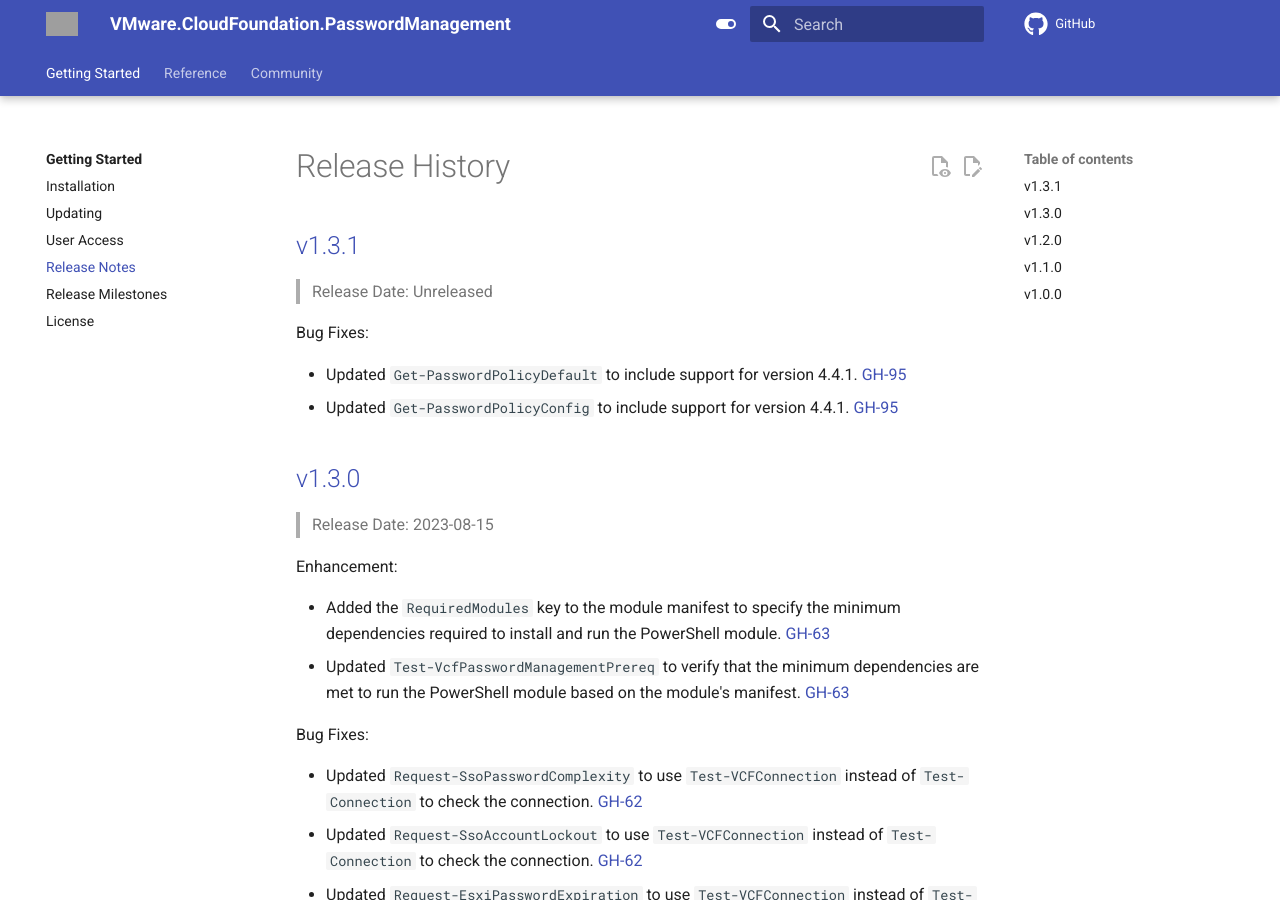
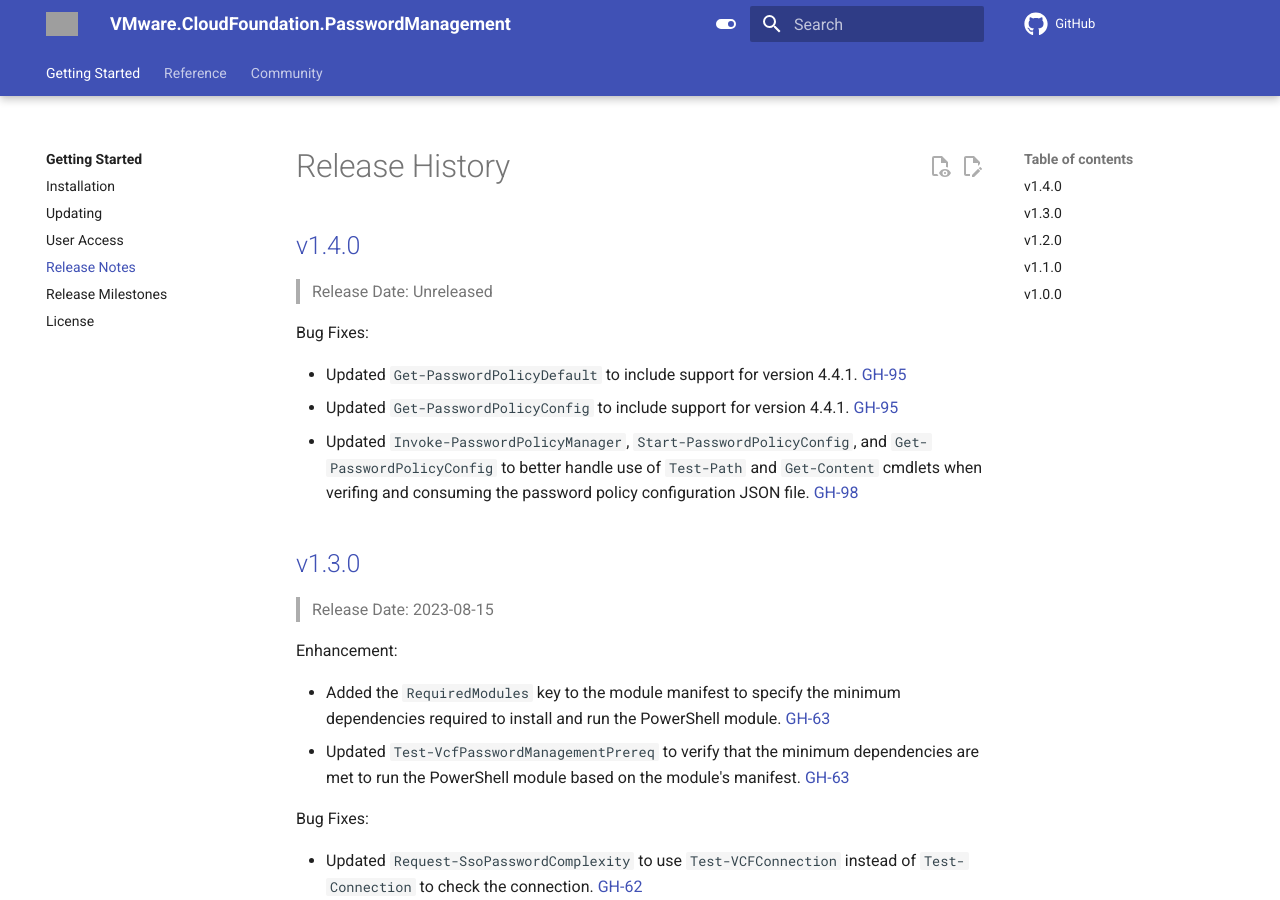
Before and after one commit to vmware/powershell-module-for-vmware-cloud-foundation-password-management, an MkDocs documentation site: the page built from docs/release-notes.md, in a window 1280 px wide and 900 px high. Built offline with MkDocs 1.6.1 and Material for MkDocs 9.7.7, drawn with Linux system fonts in a browser that asks for light colours; comment, search, counter and statistics services are not loaded; the version menu is left out; grey boxes are pictures that could not be loaded.

Commit message:
fix: update use of `Test-Path` and `Get-Content` (#98)
- Updated use of `Test-Path` and `Get-Content` in:
  - `Start-PasswordPolicyConfig` cmdlet.
  - `Invoke-PasswordPolicyManager` cmdlet.
  - `Get-PasswordPolicyConfig` cmdlet.
- Minor syntax updates in metadata and docs.
- Updated module version and build to v1.4.0.1001.
- Updated `CHANGELOG.md`.

Ref: #96

Signed-off-by: Ryan Johnson <johnsonryan@vmware.com>

```diff
--- a/CHANGELOG.md
+++ b/CHANGELOG.md
@@ -1,6 +1,6 @@
 # Release History
 
-## [v1.3.1](https://github.com/vmware/powershell-module-for-vmware-cloud-foundation-password-management/releases/tag/v1.3.1)
+## [v1.4.0](https://github.com/vmware/powershell-module-for-vmware-cloud-foundation-password-management/releases/tag/v1.4.0)
 
 > Release Date: Unreleased
 
@@ -8,6 +8,7 @@
 
 - Updated `Get-PasswordPolicyDefault` to include support for version 4.4.1. [GH-95](https://github.com/vmware/powershell-module-for-vmware-cloud-foundation-password-management/pull/95)
 - Updated `Get-PasswordPolicyConfig` to include support for version 4.4.1. [GH-95](https://github.com/vmware/powershell-module-for-vmware-cloud-foundation-password-management/pull/95)
+- Updated `Invoke-PasswordPolicyManager`, `Start-PasswordPolicyConfig`, and `Get-PasswordPolicyConfig` to better handle use of `Test-Path` and `Get-Content` cmdlets when verifing and consuming the password policy configuration JSON file. [GH-98](https://github.com/vmware/powershell-module-for-vmware-cloud-foundation-password-management/pull/98)
 
 ## [v1.3.0](https://github.com/vmware/powershell-module-for-vmware-cloud-foundation-password-management/releases/tag/v1.3.0)
 
```
Also changed, not shown: docs/documentation/functions/Invoke-PasswordPolicyManager.md (+5 -5 lines), docs/documentation/functions/Start-PasswordPolicyConfig.md (+2 -2 lines), 2 other files.
